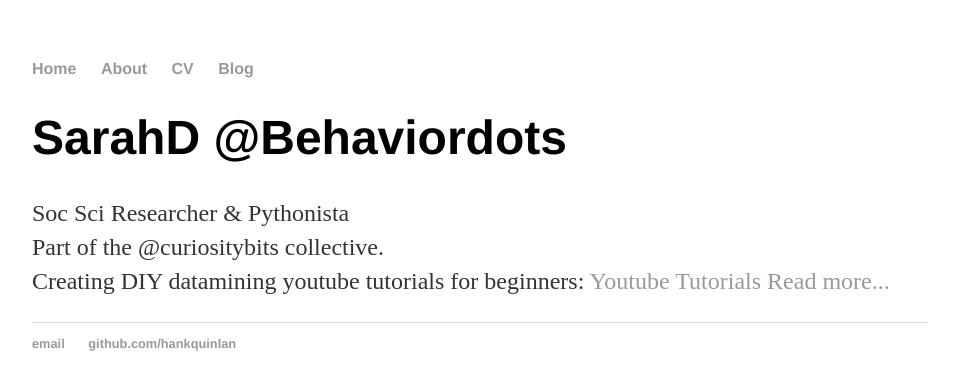
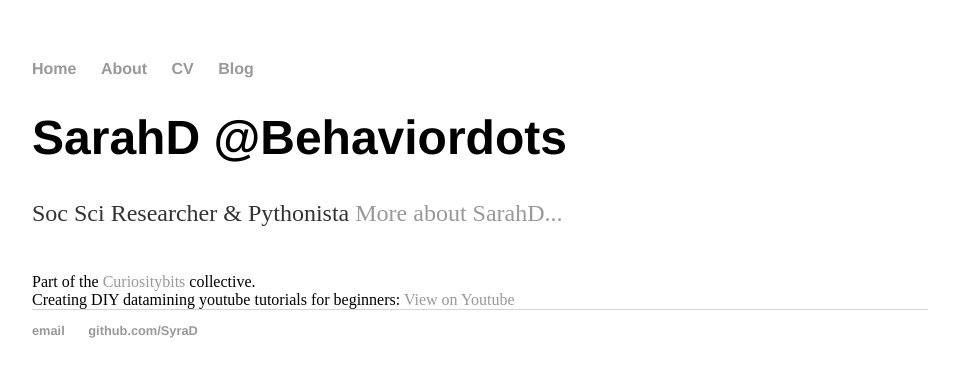
Before and after one commit to SyraD/SyraD.github.io, a Jekyll site: the page index.html, which Jekyll copies as it is, in a window 1280 px wide. Shown: the top 390 px of the page, without its empty margins (160-1119 px from the left). Built offline with Jekyll 4.4.1, drawn with Linux system fonts in a browser that asks for light colours.

Commit message:
move links

```diff
--- a/index.html
+++ b/index.html
@@ -17,18 +17,16 @@
 		<div class="container">
     		<div class="blurb">
         		<h1>SarahD @Behaviordots</h1>
-				<p>Soc Sci Researcher & Pythonista
-				<br> Part of the @curiositybits collective.
-				<br> Creating DIY datamining youtube tutorials for beginners:
-				<a href=" http://goo.gl/HHa4sh ">Youtube Tutorials</a>
+				<p>Soc Sci Researcher & Pythonista  <a href="/about">More about SarahD...</a></p>
+				<br> Part of the <a href="http://www.curiositybits.org/">Curiositybits</a> collective.
+				<br> Creating DIY datamining youtube tutorials for beginners: <a href=" http://goo.gl/HHa4sh ">View on Youtube</a>
 
-		 <a href="/about">Read more...</a></p>
     		</div><!-- /.blurb -->
 		</div><!-- /.container -->
 		<footer>
     		<ul>
         		<li><a href="mailto:sarahd@behavirodots.com">email</a></li>
-        		<li><a href="https://github.com/SyraD">github.com/hankquinlan</a></li>
+        		<li><a href="https://github.com/SyraD">github.com/SyraD</a></li>
 			</ul>
 		</footer>
 	</body>
```
